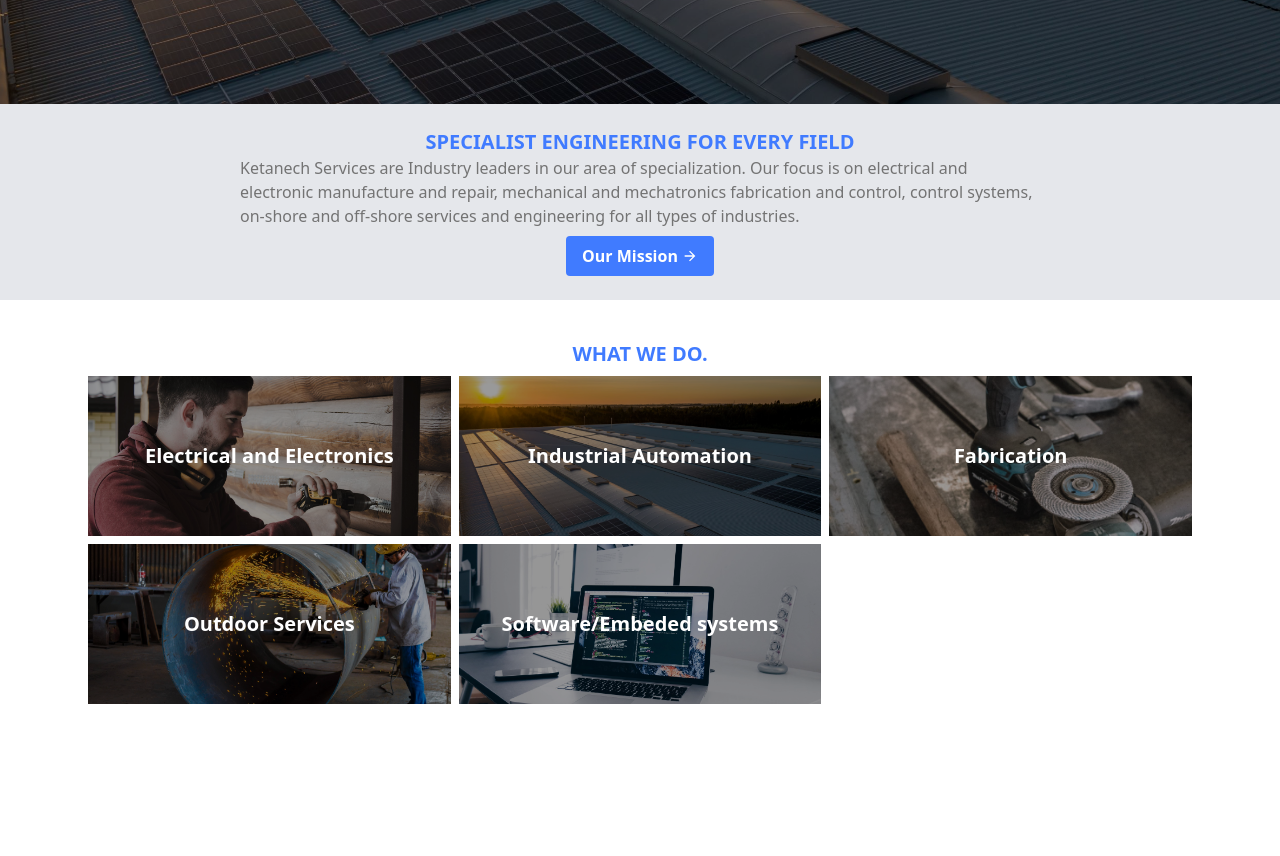
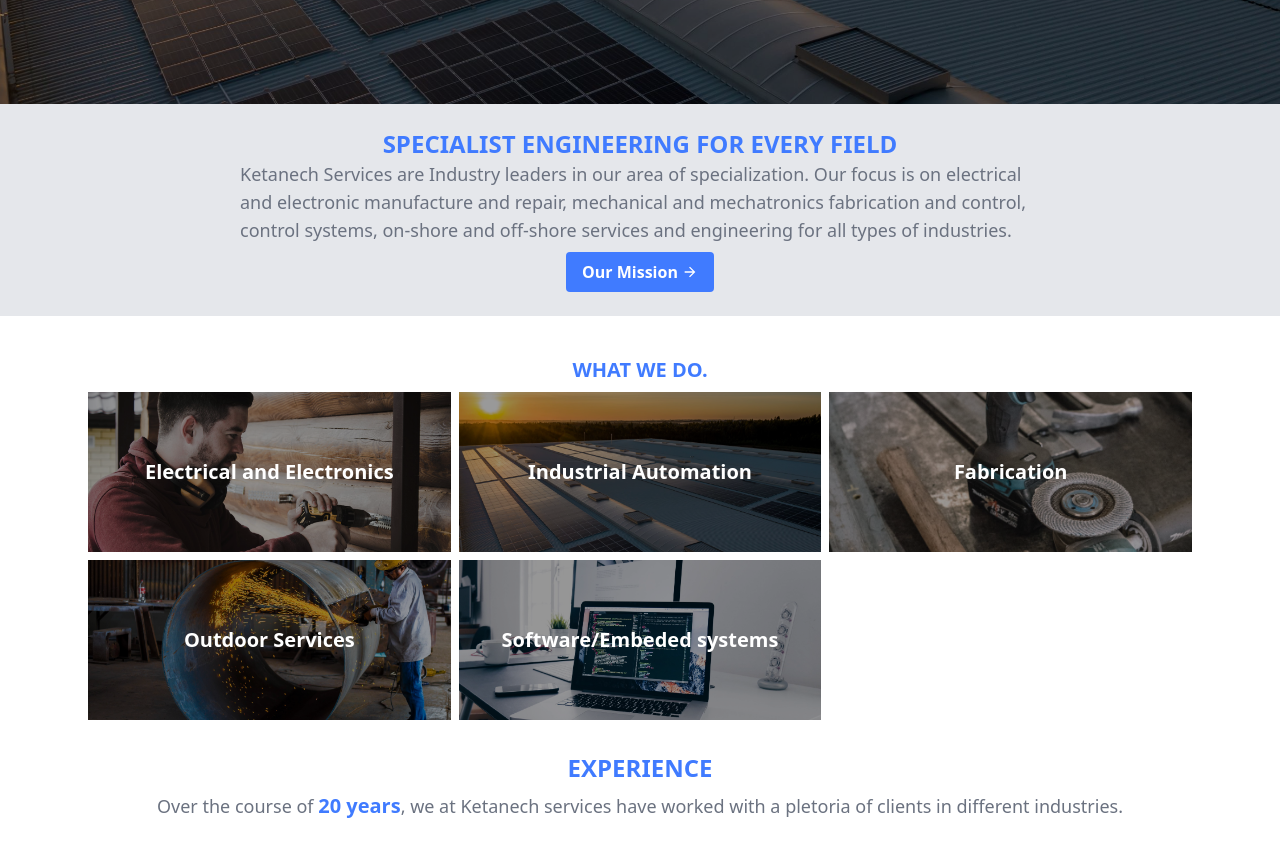
Before and after one commit to Ayothegod/ketanech, a Next.js app: page / in a window 1280 px wide. Shown: the part 600-1456 px from the top of the page. Before the commit the page ends 1376 px from the top, so only its background shows below. Built offline with nearby package versions, Linux system fonts and the light colour scheme.

Commit message:
start experience

```diff
--- a/components/Body.jsx
+++ b/components/Body.jsx
@@ -1,11 +1,13 @@
 import Mission from "./Mission"
 import WhatWeDo from "./WhatWeDo"
+import Works from "./Works"
 
 const Body = () => {
   return (
     <div className="">
       <Mission/>
       <WhatWeDo/>
+      <Works/>
     </div>
   )
 }
--- a/components/Mission.jsx
+++ b/components/Mission.jsx
@@ -4,8 +4,8 @@
     return (
         <div className="bg-gray-200 p-4">
             <div className="mt-2 max-w-[50rem] mx-auto">
-                <h2 className="grid place-items-center text-xl text-blue font-semibold uppercase text-center">Specialist engineering for every field</h2>
-                <p className="text-neutral-500">Ketanech Services are Industry leaders in our area of specialization. Our focus is on electrical and electronic manufacture and repair, mechanical and mechatronics fabrication and control, control systems, on-shore and off-shore services and engineering for all types of industries.</p>
+                <h2 className="grid place-items-center text-2xl text-blue font-semibold uppercase text-center">Specialist engineering for every field</h2>
+                <p className="text-gray-500 sm:text-lg">Ketanech Services are Industry leaders in our area of specialization. Our focus is on electrical and electronic manufacture and repair, mechanical and mechatronics fabrication and control, control systems, on-shore and off-shore services and engineering for all types of industries.</p>
                 <div className="flex items-center justify-center my-2">
                     <button className="bg-blue text-white font-semibold rounded py-2 px-4 flex items-center gap-1">Our Mission <IoMdArrowForward /></button>
                 </div>
--- a/components/WhatWeDo.jsx
+++ b/components/WhatWeDo.jsx
@@ -7,7 +7,7 @@
 
 const WhatWeDo = () => {
     return (
-        <div className="mt-8 mb-16 max-w-[70rem] mx-auto p-2">
+        <div className="mt-8 max-w-[70rem] mx-auto p-2">
             <h2 className="grid place-items-center text-xl text-blue font-semibold uppercase text-center mb-2">What we do.</h2>
             <div className="grid grid-cols-1 sm:grid-cols-3 gap-2">
                 <div className=" relative" >
--- /dev/null
+++ b/components/Works.jsx
@@ -0,0 +1,16 @@
+
+const Works = () => {
+  return (
+    <div className="mt-4 mb-16 max-w-[70rem] mx-auto p-2">
+        <h2 className="grid place-items-center text-2xl text-blue font-semibold uppercase text-center mb-2">
+            Experience
+        </h2>
+        <p className="text-center text-gray-500 text-lg">Over the course of <span className="text-blue font-semibold text-xl">20 years</span>, we at Ketanech services have worked with a pletoria of clients in different industries.</p>
+        <div>
+
+        </div>
+    </div>
+  )
+}
+
+export default Works
```
